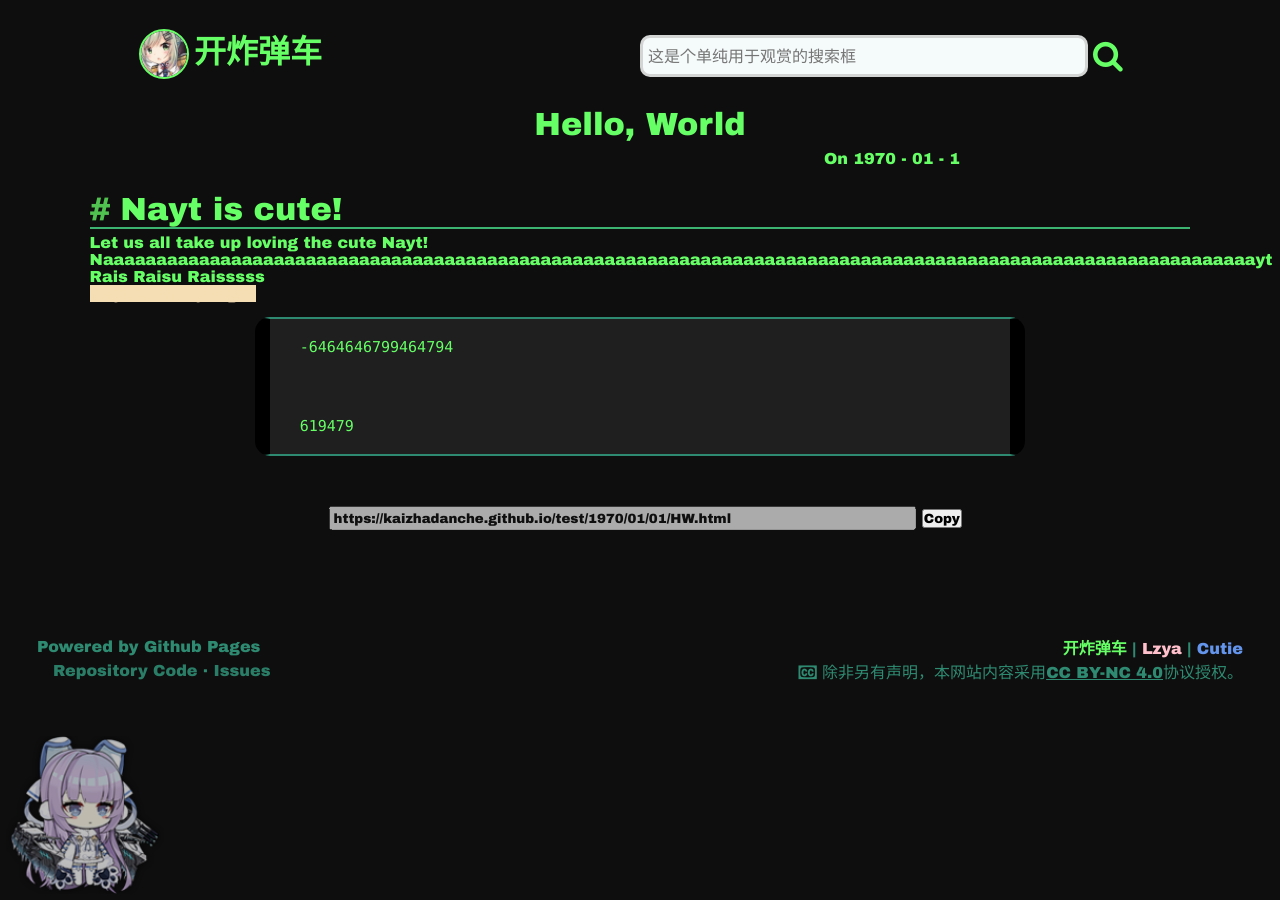
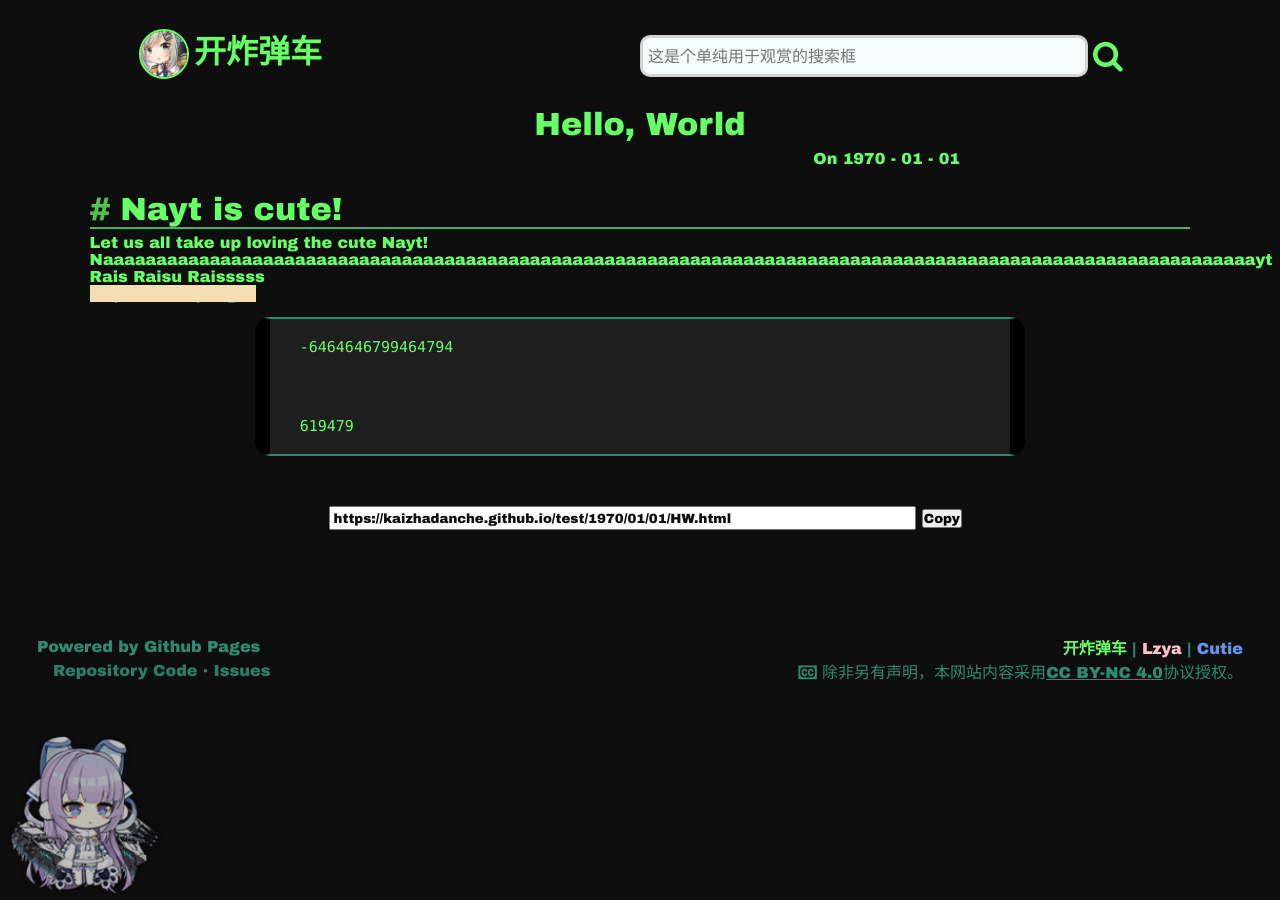
Before and after one commit to Kaizhadanche/kaizhadanche.github.io, a Jekyll site: the page built from _posts/1970-01-01-HW.md, in a window 1280 px wide. Built offline with Jekyll 4.4.1, drawn with Linux system fonts in a browser that asks for light colours; comment, search, counter and statistics services are not loaded.

Commit message:
Update post.html

```diff
--- a/_layouts/post.html
+++ b/_layouts/post.html
@@ -8,14 +8,14 @@
 		<link href="https://cdn.staticfile.org/font-awesome/4.7.0/css/font-awesome.css" rel="stylesheet"/>
 		<script type="text/javascript" src="/js/blog.js"></script>
 		<script type="text/javascript" src="/js/jquery.js"></script>
-		<script src="https://cdn.jsdelivr.net/npm/clipboard@2.0.8/dist/clipboard.min.js"></script>
+		<script src="/js/clipboard.js"></script>
 	</head>
 	<body>
 		<header id="header"></header>
 		<div id="blog">
 			<h1>{{ page.title | escape }}</h1>
 			<div class="time">
-				{%- assign date_format = "%Y - %m - %-d" -%}
+				{%- assign date_format = "%Y - %m - %d" -%}
 				<time datetime="{{ page.date | date_to_xmlschema }}" class="time-post">
 					On {{ page.date | date: date_format }}
 				</time>
@@ -39,8 +39,8 @@
 				{{ content }}
 			</div>
 			<div class="href">
-				<input type="text" value="https://kaizhadanche.github.io{{ page.url | relative_url }}" class="href-url" disabled="disabled" />
-				<button class="href-button" data-clipboard-target=".href-url">Copy</button>
+				<input type="text" value="https://kaizhadanche.github.io{{ page.url | relative_url }}" class="href-url" />
+				<button class="href-button" data-clipboard-text="https://kaizhadanche.github.io{{ page.url | relative_url }}">Copy</button>
 			</div>
 			<div class="comment">
 				<script src="https://utteranc.es/client.js"
```
